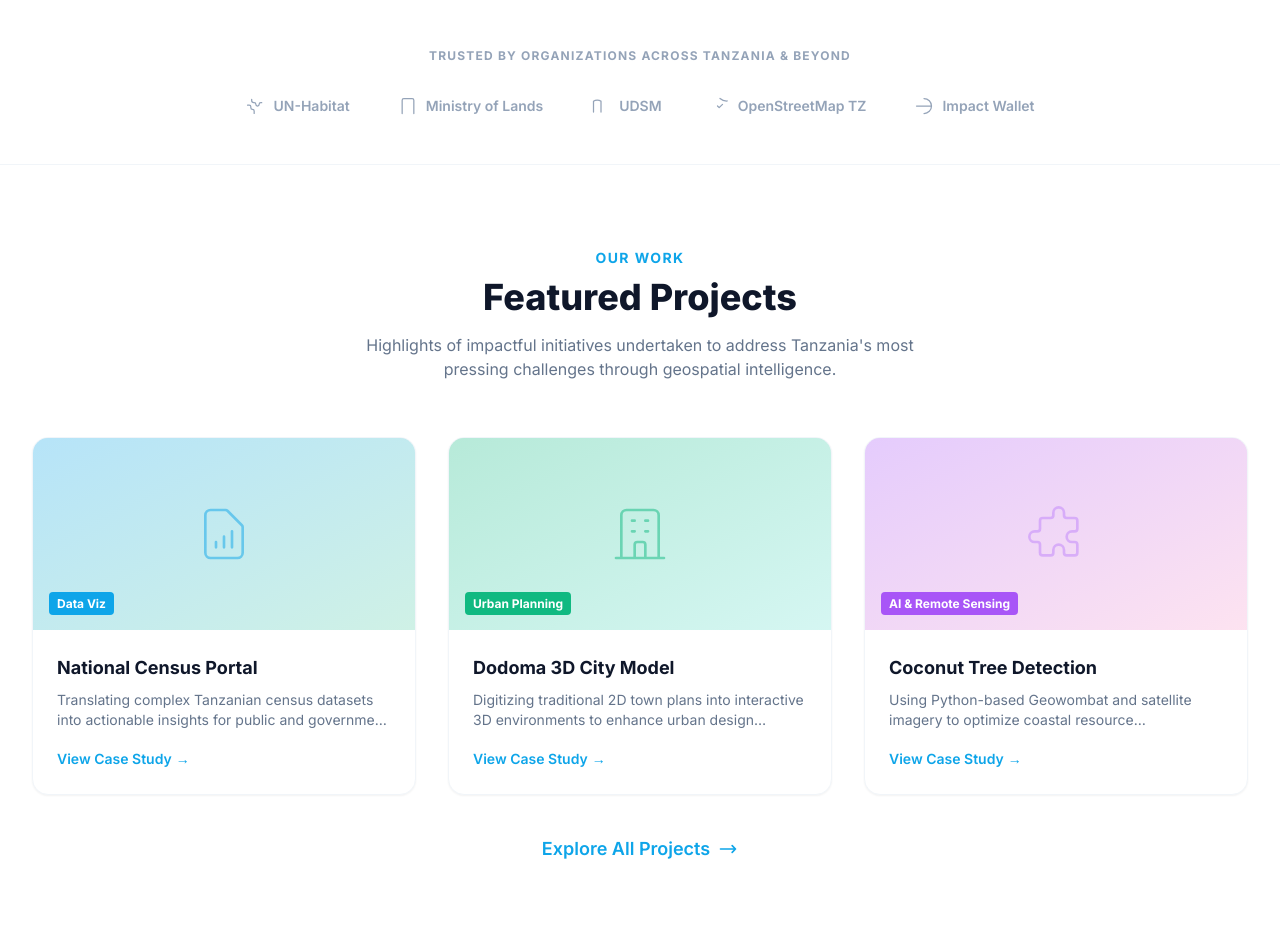
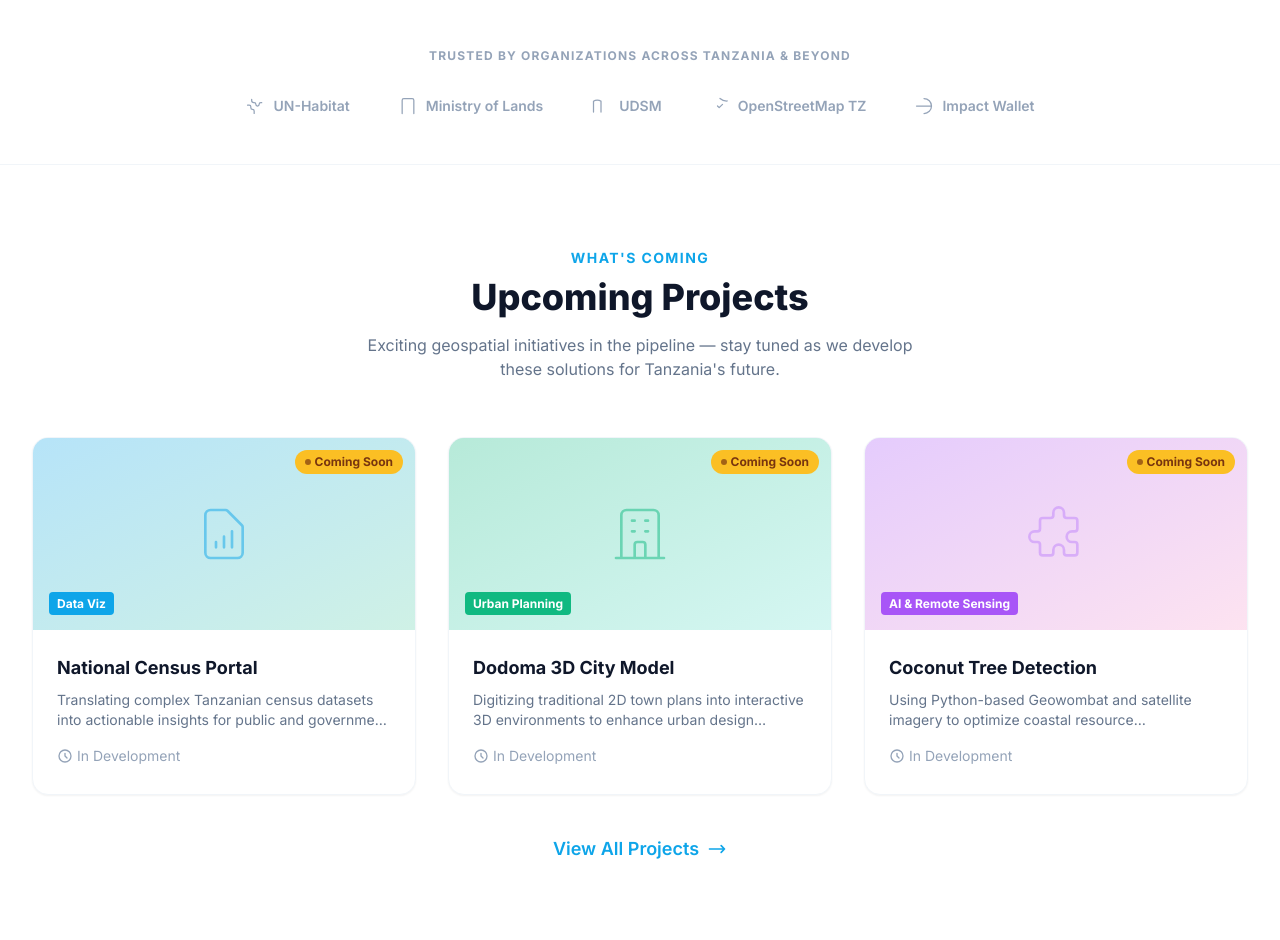
Before and after one commit to OpenGeoCity-Tanzania/OGCTZ_Website, a Flask app: page / in a window 1280 px wide. Shown: the part 2755-3695 px from the top of the page. Run offline with Flask 3, Linux system fonts and the light colour scheme; some libraries are stand-ins or nearby versions.

Commit message:
Convert Featured Projects to Upcoming Projects with Coming Soon badges

```diff
--- a/templates/index.html
+++ b/templates/index.html
@@ -248,10 +248,10 @@
 <section class="py-20 bg-white/95 dark:bg-slate-900/90">
     <div class="max-w-7xl mx-auto px-4 sm:px-6 lg:px-8">
         <div class="text-center mb-14" data-scroll-animate>
-            <span class="text-brand-primary text-sm font-bold uppercase tracking-widest">Our Work</span>
-            <h2 class="text-3xl md:text-4xl font-extrabold text-brand-dark dark:text-white mt-2">Featured Projects</h2>
+            <span class="text-brand-primary text-sm font-bold uppercase tracking-widest">What's Coming</span>
+            <h2 class="text-3xl md:text-4xl font-extrabold text-brand-dark dark:text-white mt-2">Upcoming Projects</h2>
             <p class="mt-4 text-slate-500 dark:text-slate-300 max-w-xl mx-auto">
-                Highlights of impactful initiatives undertaken to address Tanzania's most pressing challenges through geospatial intelligence.
+                Exciting geospatial initiatives in the pipeline — stay tuned as we develop these solutions for Tanzania's future.
             </p>
         </div>
 
@@ -261,6 +261,12 @@
                     <svg class="h-16 w-16 text-brand-primary/50" fill="none" viewBox="0 0 24 24" stroke="currentColor">
                         <path stroke-linecap="round" stroke-linejoin="round" stroke-width="1" d="M9 17v-2m3 2v-4m3 4v-6m2 10H7a2 2 0 01-2-2V5a2 2 0 012-2h5.586a1 1 0 01.707.293l5.414 5.414a1 1 0 01.293.707V19a2 2 0 01-2 2z"/>
                     </svg>
+                    <div class="absolute top-3 right-3">
+                        <span class="bg-amber-400 text-amber-900 text-xs font-bold px-2.5 py-1 rounded-full flex items-center gap-1">
+                            <span class="w-1.5 h-1.5 rounded-full bg-amber-900 animate-pulse inline-block"></span>
+                            Coming Soon
+                        </span>
+                    </div>
                     <div class="absolute bottom-4 left-4">
                         <span class="bg-brand-primary text-white text-xs font-bold px-2 py-1 rounded">Data Viz</span>
                     </div>
@@ -268,9 +274,12 @@
                 <div class="p-6">
                     <h3 class="text-lg font-bold text-brand-dark dark:text-white mb-2 group-hover:text-brand-primary transition">National Census Portal</h3>
                     <p class="text-slate-500 dark:text-slate-300 text-sm mb-4 line-clamp-2">Translating complex Tanzanian census datasets into actionable insights for public and government use.</p>
-                    <a href="{{ url_for('projects') }}" class="text-brand-primary font-semibold hover:underline inline-flex items-center gap-1 text-sm">
-                        View Case Study <span>&rarr;</span>
-                    </a>
+                    <span class="text-slate-400 dark:text-slate-500 text-sm inline-flex items-center gap-1 cursor-default">
+                        <svg xmlns="http://www.w3.org/2000/svg" class="h-4 w-4" fill="none" viewBox="0 0 24 24" stroke="currentColor">
+                            <path stroke-linecap="round" stroke-linejoin="round" stroke-width="2" d="M12 8v4l3 3m6-3a9 9 0 11-18 0 9 9 0 0118 0z"/>
+                        </svg>
+                        In Development
+                    </span>
                 </div>
             </div>
 
@@ -279,6 +288,12 @@
                     <svg class="h-16 w-16 text-brand-accent/50" fill="none" viewBox="0 0 24 24" stroke="currentColor">
                         <path stroke-linecap="round" stroke-linejoin="round" stroke-width="1" d="M19 21V5a2 2 0 00-2-2H7a2 2 0 00-2 2v16m14 0h2m-2 0h-5m-9 0H3m2 0h5M9 7h1m-1 4h1m4-4h1m-1 4h1m-5 10v-5a1 1 0 011-1h2a1 1 0 011 1v5m-4 0h4"/>
                     </svg>
+                    <div class="absolute top-3 right-3">
+                        <span class="bg-amber-400 text-amber-900 text-xs font-bold px-2.5 py-1 rounded-full flex items-center gap-1">
+                            <span class="w-1.5 h-1.5 rounded-full bg-amber-900 animate-pulse inline-block"></span>
+                            Coming Soon
+                        </span>
+                    </div>
                     <div class="absolute bottom-4 left-4">
                         <span class="bg-brand-accent text-white text-xs font-bold px-2 py-1 rounded">Urban Planning</span>
                     </div>
@@ -286,9 +301,12 @@
                 <div class="p-6">
                     <h3 class="text-lg font-bold text-brand-dark dark:text-white mb-2 group-hover:text-brand-primary transition">Dodoma 3D City Model</h3>
                     <p class="text-slate-500 dark:text-slate-300 text-sm mb-4 line-clamp-2">Digitizing traditional 2D town plans into interactive 3D environments to enhance urban design accuracy for Tanzania's capital.</p>
-                    <a href="{{ url_for('projects') }}" class="text-brand-primary font-semibold hover:underline inline-flex items-center gap-1 text-sm">
-                        View Case Study <span>&rarr;</span>
-                    </a>
+                    <span class="text-slate-400 dark:text-slate-500 text-sm inline-flex items-center gap-1 cursor-default">
+                        <svg xmlns="http://www.w3.org/2000/svg" class="h-4 w-4" fill="none" viewBox="0 0 24 24" stroke="currentColor">
+                            <path stroke-linecap="round" stroke-linejoin="round" stroke-width="2" d="M12 8v4l3 3m6-3a9 9 0 11-18 0 9 9 0 0118 0z"/>
+                        </svg>
+                        In Development
+                    </span>
                 </div>
             </div>
 
@@ -297,6 +315,12 @@
                     <svg class="h-16 w-16 text-purple-400/50" fill="none" viewBox="0 0 24 24" stroke="currentColor">
                         <path stroke-linecap="round" stroke-linejoin="round" stroke-width="1" d="M11 4a2 2 0 114 0v1a1 1 0 001 1h3a1 1 0 011 1v3a1 1 0 01-1 1h-1a2 2 0 100 4h1a1 1 0 011 1v3a1 1 0 01-1 1h-3a1 1 0 01-1-1v-1a2 2 0 10-4 0v1a1 1 0 01-1 1H7a1 1 0 01-1-1v-3a1 1 0 00-1-1H4a2 2 0 110-4h1a1 1 0 001-1V7a1 1 0 011-1h3a1 1 0 001-1V4z"/>
                     </svg>
+                    <div class="absolute top-3 right-3">
+                        <span class="bg-amber-400 text-amber-900 text-xs font-bold px-2.5 py-1 rounded-full flex items-center gap-1">
+                            <span class="w-1.5 h-1.5 rounded-full bg-amber-900 animate-pulse inline-block"></span>
+                            Coming Soon
+                        </span>
+                    </div>
                     <div class="absolute bottom-4 left-4">
                         <span class="bg-purple-500 text-white text-xs font-bold px-2 py-1 rounded">AI & Remote Sensing</span>
                     </div>
@@ -304,16 +328,19 @@
                 <div class="p-6">
                     <h3 class="text-lg font-bold text-brand-dark dark:text-white mb-2 group-hover:text-brand-primary transition">Coconut Tree Detection</h3>
                     <p class="text-slate-500 dark:text-slate-300 text-sm mb-4 line-clamp-2">Using Python-based Geowombat and satellite imagery to optimize coastal resource management.</p>
-                    <a href="{{ url_for('projects') }}" class="text-brand-primary font-semibold hover:underline inline-flex items-center gap-1 text-sm">
-                        View Case Study <span>&rarr;</span>
-                    </a>
+                    <span class="text-slate-400 dark:text-slate-500 text-sm inline-flex items-center gap-1 cursor-default">
+                        <svg xmlns="http://www.w3.org/2000/svg" class="h-4 w-4" fill="none" viewBox="0 0 24 24" stroke="currentColor">
+                            <path stroke-linecap="round" stroke-linejoin="round" stroke-width="2" d="M12 8v4l3 3m6-3a9 9 0 11-18 0 9 9 0 0118 0z"/>
+                        </svg>
+                        In Development
+                    </span>
                 </div>
             </div>
         </div>
 
         <div class="text-center mt-10" data-scroll-animate>
             <a href="{{ url_for('projects') }}" class="inline-flex items-center gap-2 text-brand-primary font-semibold hover:underline text-lg">
-                Explore All Projects
+                View All Projects
                 <svg xmlns="http://www.w3.org/2000/svg" class="h-5 w-5" fill="none" viewBox="0 0 24 24" stroke="currentColor">
                     <path stroke-linecap="round" stroke-linejoin="round" stroke-width="2" d="M17 8l4 4m0 0l-4 4m4-4H3"/>
                 </svg>
```
